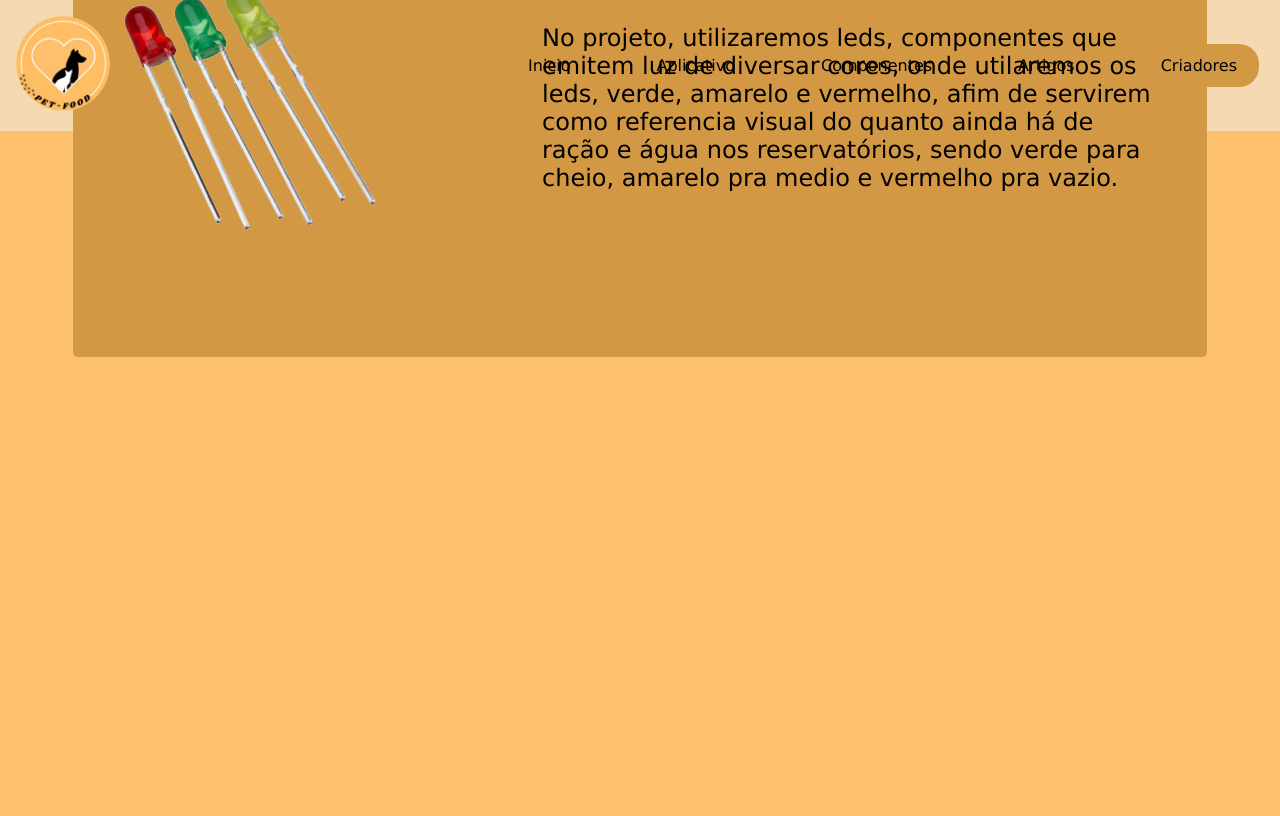
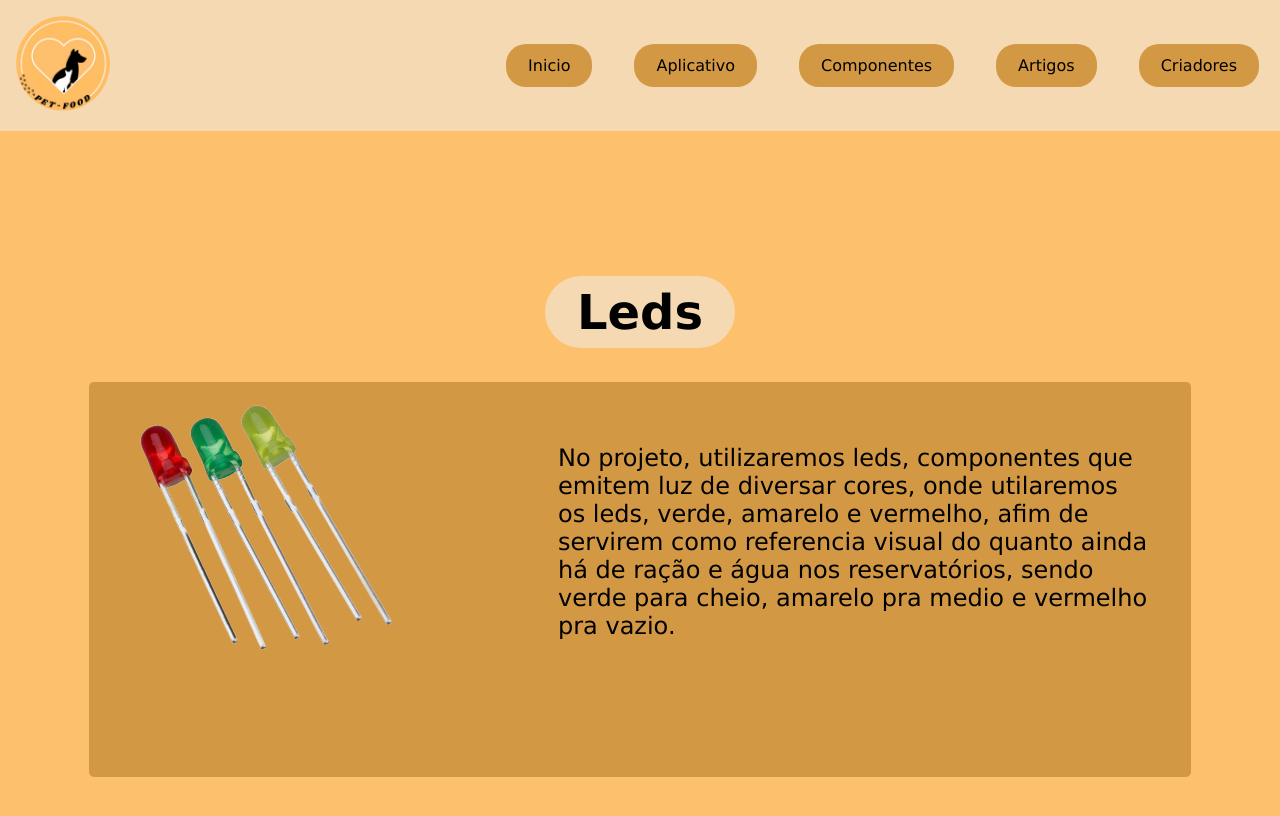
Before and after one commit to DerickGS/Pet-food, a React (Vite) app: page /Leds in a window 1280 px wide. Shown: the top 816 px of the page. Built offline with nearby package versions, Linux system fonts and the light colour scheme.

Commit message:
bug respancividade altura componentes

```diff
--- a/src/pages/Componente.pgs/Componentes_geral.module.css
+++ b/src/pages/Componente.pgs/Componentes_geral.module.css
@@ -1,6 +1,6 @@
 @import url('https://fonts.googleapis.com/css2?family=Young+Serif&display=swap');
 
-.desktop.conteudo_pagina {
+ .conteudo_pagina {
   display: flex;
   align-items: center;
   justify-content: center;
```
